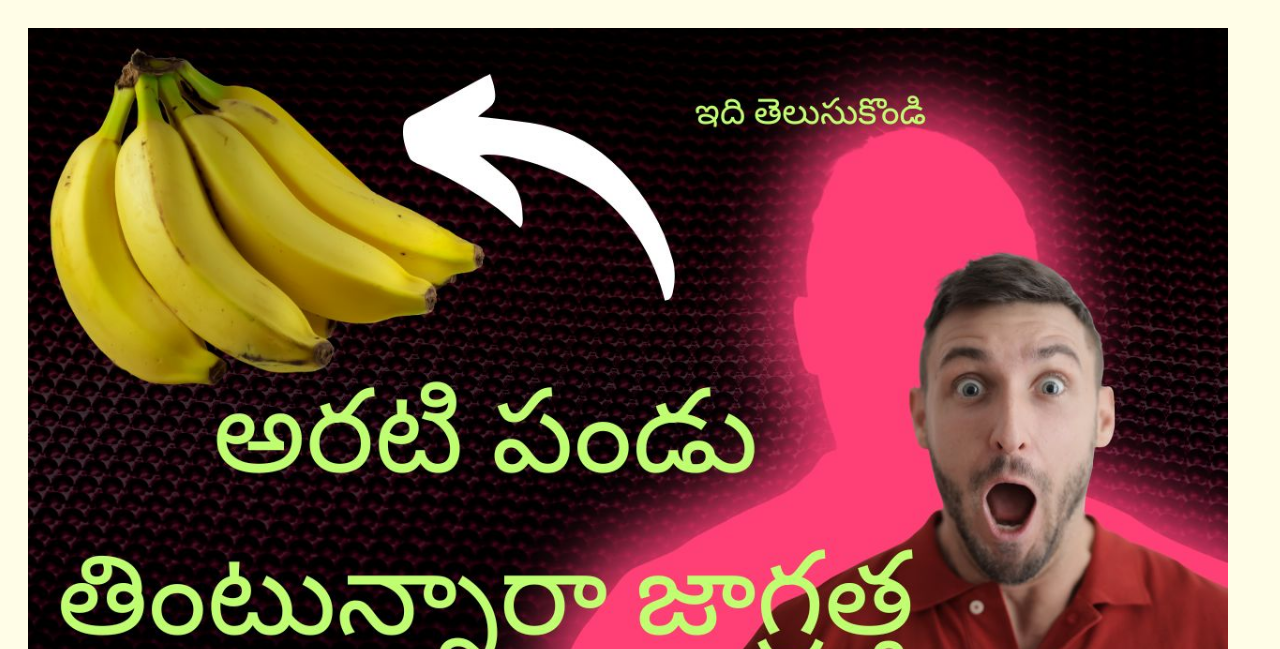
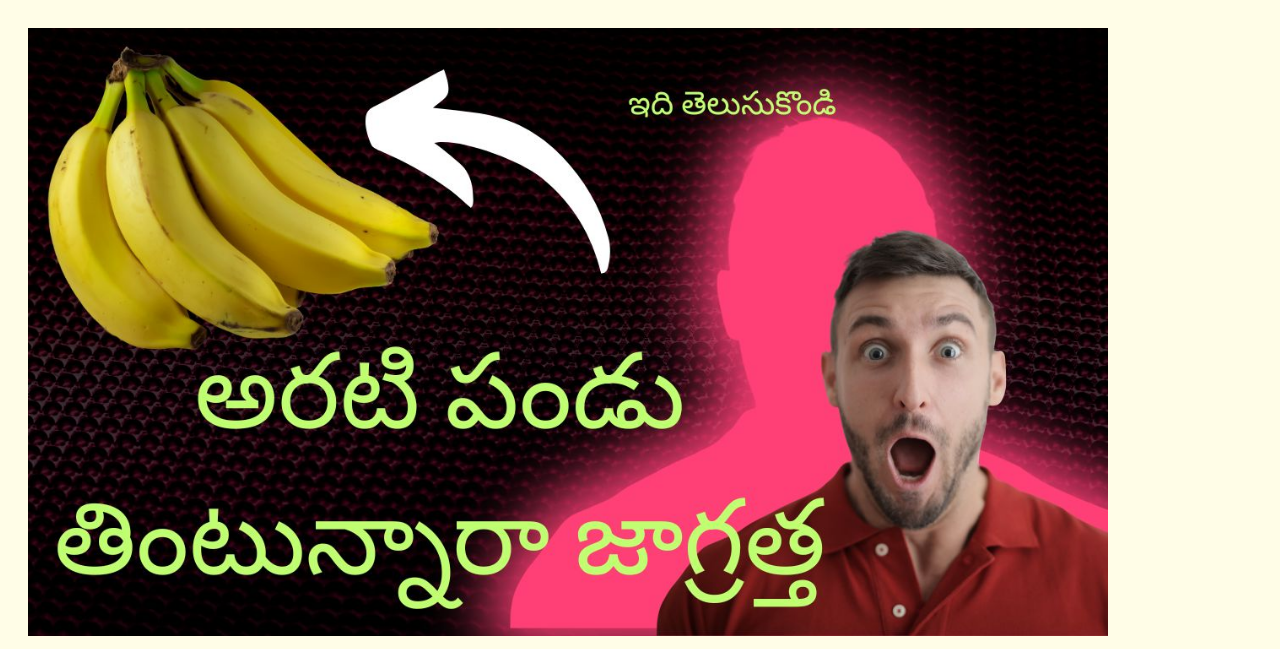
Before and after one commit to msathish123/Apple, a plain HTML site: page Banana.html in a window 1280 px wide. Shown: the top 649 px of the page. Drawn offline with Linux system fonts and the light colour scheme.

Commit message:
Update and rename అరటి పండు తింటున్నార?జగ్రత.html to Banana.html

```diff
--- a/అరటి పండు తింటున్నార?జగ్రత.html
+++ b/Banana.html
@@ -1,6 +1,6 @@
 <article class="post">
 
-  <img src="banana.jpg" alt="Blog Image" style="width:1200;max-height:675px;object-fit:cover;">
+  <img src="banana.jpg" alt="Blog Image" style="width:1080;max-height:1350px;object-fit:cover;">
 
 
   <h2>అరటి పండు తింటున్నారా? ముందు ఇది తెలుసుకోండి</h2>
```
